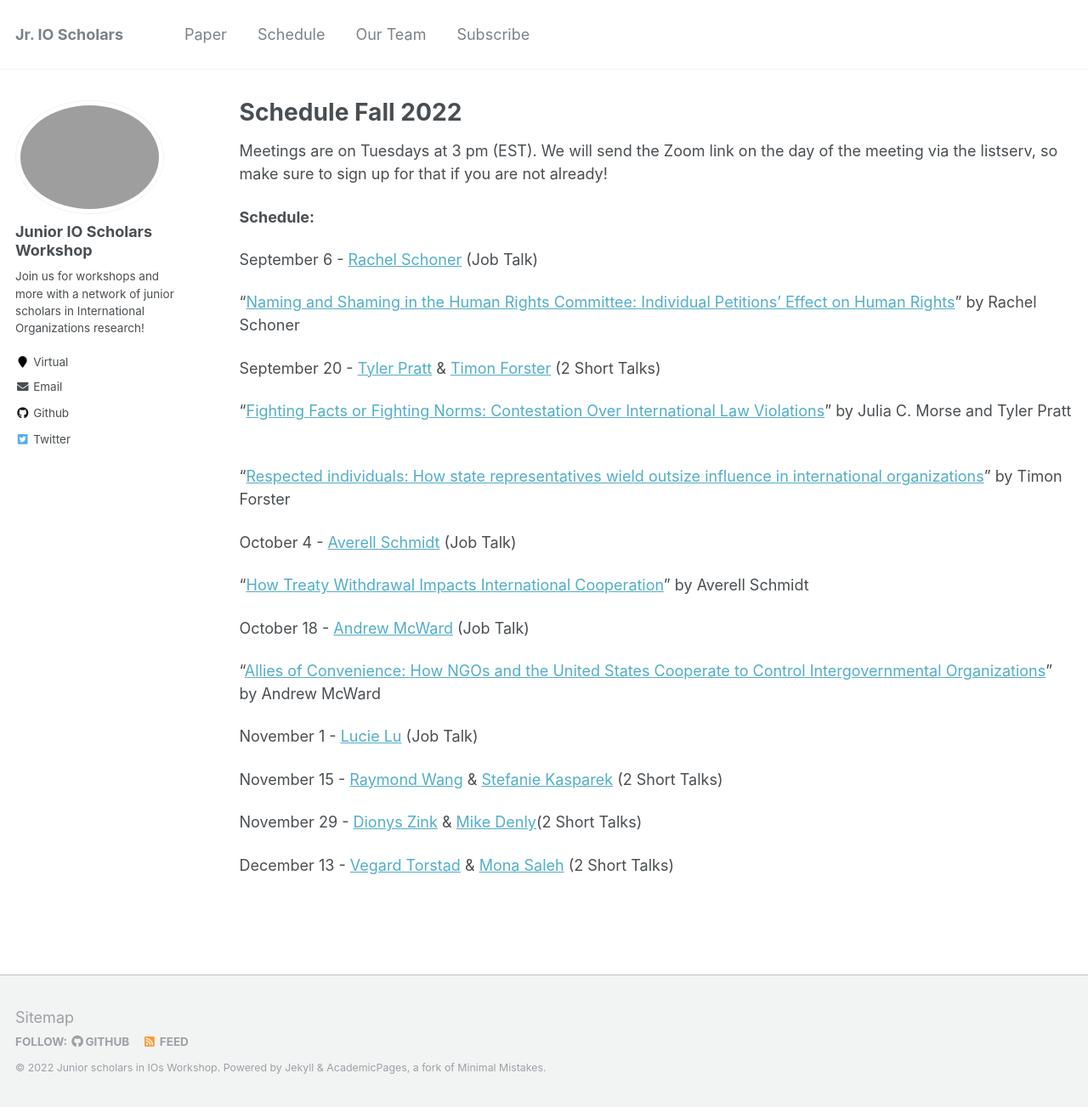
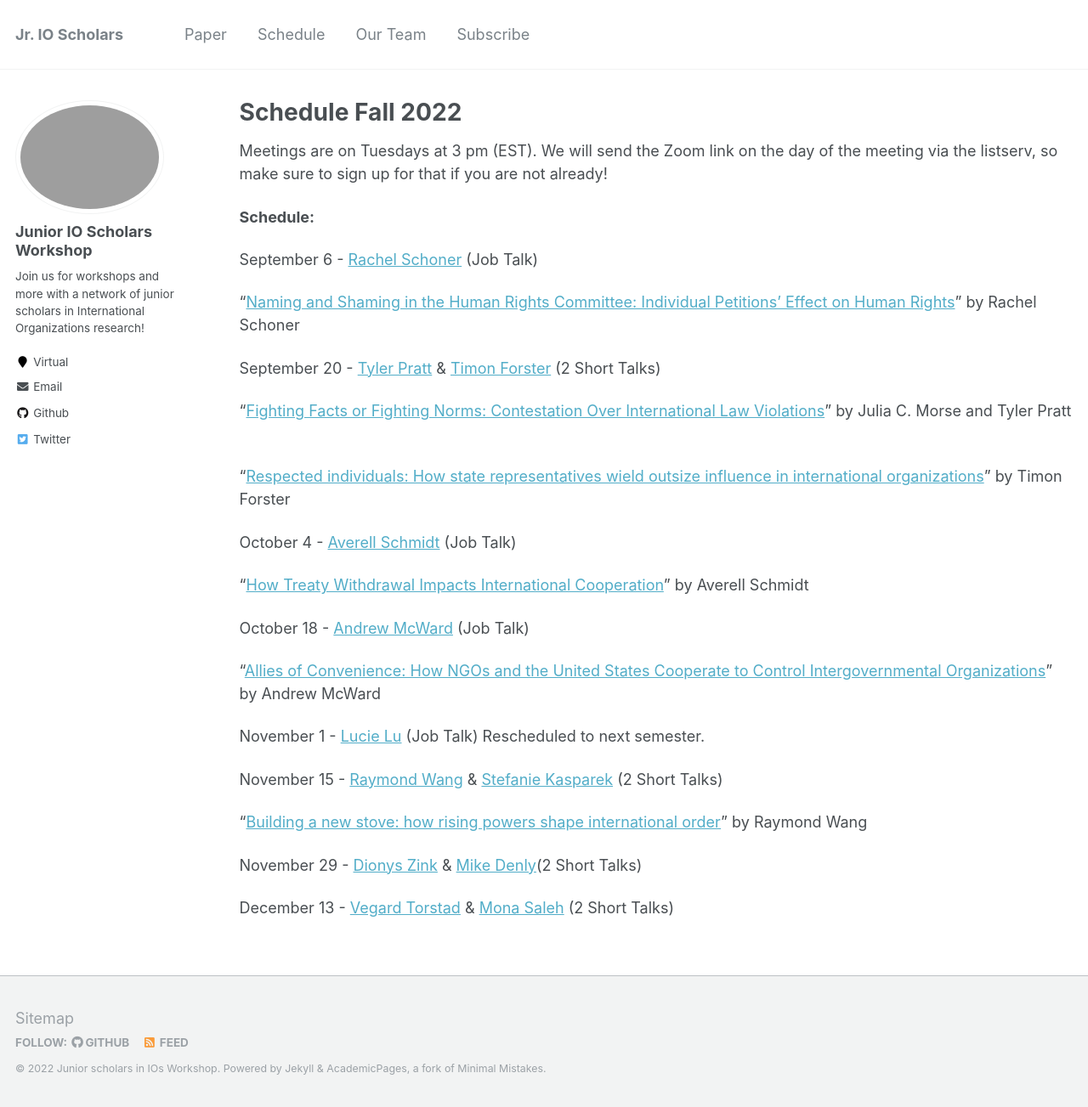
Before and after one commit to IO-workshop/IO-workshop.github.io, a Jekyll site: the page built from _pages/schedule.md, in a window 1280 px wide and 1303 px high. Shown: the whole window at 85% size. Built offline with Jekyll 4.4.1, drawn with Linux system fonts in a browser that asks for light colours.

Commit message:
update schedule, add paper

```diff
--- a/_pages/schedule.md
+++ b/_pages/schedule.md
@@ -32,8 +32,12 @@ October 18 - [Andrew McWard](https://www.andrewmcward.com/) (Job Talk)
 &nbsp;
 
 November 1 - [Lucie Lu](https://lucielu.net/) (Job Talk)
+Rescheduled to next semester.
 
 November 15 - [Raymond Wang](https://polisci.mit.edu/people/raymond-wang) & [Stefanie Kasparek](https://stefaniekasparek.com/) (2 Short Talks)
+
+"[Building a new stove: how rising powers shape international order](https://io-workshop.github.io/files/wang_dv_chapter_io_workshop.pdf)" by Raymond Wang
+&nbsp;
 
 November 29 - [Dionys Zink](https://www.en.gsi.uni-muenchen.de/people/academic/dionys-zink/index.html) & [Mike Denly](https://mikedenly.com/)(2 Short Talks)
 
```
Also changed, not shown: 1 other file.
